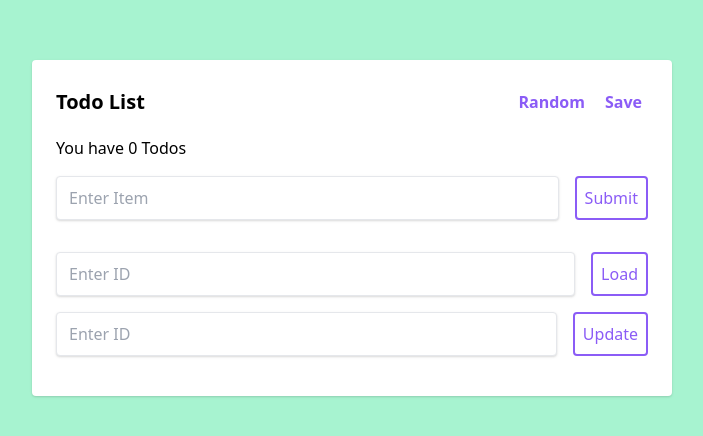
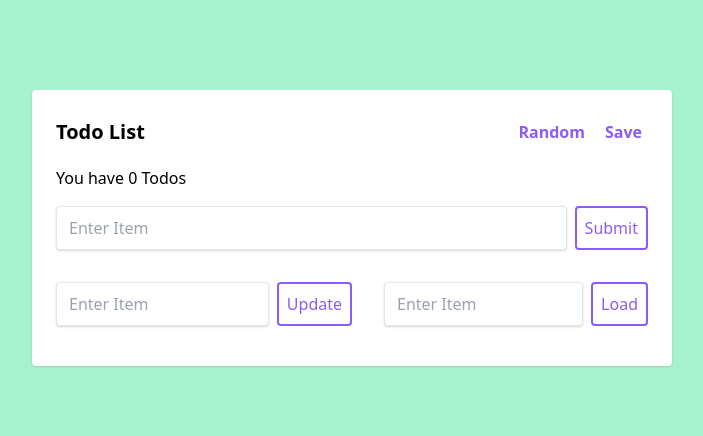
Before and after one commit to TroyeKizzz/todo-app, a React (Create React App) app in the folder frontend/: page / in a window 1280 px wide. Shown: the part 172-608 px from the top of the page, without its empty margins (288-991 px from the left). Built offline with nearby package versions, Linux system fonts and the light colour scheme.

Commit message:
Finished all functions

```diff
--- a/frontend/package.json
+++ b/frontend/package.json
@@ -11,6 +11,8 @@
     "react": "^17.0.2",
     "react-dom": "^17.0.2",
     "react-scripts": "^4.0.3",
+    "react-toastify": "^8.1.0",
+    "wc-toast": "^1.2.5",
     "web-vitals": "^1.1.2"
   },
   "scripts": {
--- a/frontend/src/App.js
+++ b/frontend/src/App.js
@@ -1,6 +1,7 @@
 import React from 'react';
 import './App.css';
-import axios from 'axios';
+import { ToastContainer, toast } from 'react-toastify';
+import 'react-toastify/dist/ReactToastify.css';
 
 class App extends React.Component {
   state = {
@@ -21,33 +22,28 @@ class App extends React.Component {
   }
 
   handleRandom = async() => {
-    await fetch(`http://21wsp4pw.course.tamk.cloud/api/v1/task/random`)
+    await fetch(`/api/v1/task/random`)
     .then((res) => res.json())
     .then((json) => {this.setState({tasks: [...this.state.tasks, {task: json.message, done: false, onCloud: false}]});})
   }
 
   handleSave = async() => {
-    const newList = this.state;
-    newList.tasks.map(todo => {
-      // if this task has the same ID as the edited task
-      delete todo["onCloud"];
-      return todo;
-   })
-    await fetch('http://21wsp4pw.course.tamk.cloud/api/v1/task/list', {
+    await fetch('/api/v1/task/list', {
       method: "POST",
       headers: {
         'Access-Control-Allow-Origin' : '*',
         'Content-Type': 'application/json'
       },
-      body: JSON.stringify(newList)
+      body: JSON.stringify(this.state)
     })
-    .then((response) => {
+    .then((response) => response.json()).then (data => {
+      toast.success(data);
       const newList = this.state.tasks.map(todo => {
         // if this task has the same ID as the edited task
         if (todo.onCloud === false) {
            //
            return {
-              _id: response._id,
+              _id: data,
               task: todo.task,
               done: todo.done,
               onCloud: true,
@@ -59,41 +55,39 @@ class App extends React.Component {
     })
     .catch(function (error) {
       console.log(error);
-    })
-
-
-  }
+      toast.error(error);
+    })}
 
   handleLoad = async(index) => {
     await fetch("/api/v1/task/list/" + index, {
       method: "GET"
     })
-      .then((response) => {
-        this.state.tasks.map(todo => {
-          // if this task has the same ID as the edited task
-          if (todo._id === index) {
-             //
-             return {
-                _id: response._id,
-                task: todo.task,
-                done: todo.done,
-                onCloud: true,
-             }
-          }
-          return todo;
+      .then((response) => response.json()).then (data => {
+        toast.success("Loading completed");
+        const newList = data.tasks.map(todo => {
+            return {
+            _id: index,
+            task: todo.task,
+            done: todo.done,
+            onCloud: true,
+            }
        })
+       this.setState({tasks: newList});
       })
       .catch(function (error) {
+        toast.error(error);
         console.log(error);
       });
   }
 
   handleUpdate = async(index) => {
-    let newTask;
-    this.state.tasks.map(todo => {
-      // if this task has the same ID as the edited task
-      if (todo._id === index) {newTask = todo;}
-      return todo;
+    let newTasks = this.state.tasks.map(todo => {
+      if (todo._id === index ){
+        return{
+          task: todo.task,
+          done: todo.done,
+        }
+      }
     })
     await fetch("/api/v1/task/list/" + index, {
       method: "PUT",
@@ -101,12 +95,24 @@ class App extends React.Component {
         'Access-Control-Allow-Origin' : '*',
         'Content-Type': 'application/json'
       },
-      body: JSON.stringify(newTask)
+      body: JSON.stringify({"tasks": newTasks})
     })
-      .then((response) => {
-
-      })
+    .then((response) => response.json()).then (data => {
+      // alert(data);
+      toast.success("Update completed");
+      const newList = this.state.tasks.map(todo => {
+        // if this task has the same ID as the edited task
+        if (todo.onCloud === false && todo._id === index) {
+           //
+           return {
+              onCloud: true,
+           }
+        }
+        return todo;
+     })
+    })
       .catch(function (error) {
+        toast.error(error);
         console.log(error);
       });
   }
@@ -128,11 +134,15 @@ class App extends React.Component {
   render() {
     return(
       <div className='wrapper h-screen w-screen flex items-center justify-center bg-green-200 font-sans'>
+        <ToastContainer />
         <div className='card frame bg-white rounded shadow p-6 m-4 w-full lg:w-2/4 '>
-          <Header numTodos={this.state.tasks.length} addRandom={this.handleRandom} onLoad={this.handleLoad} onUpdate={this.handleUpdate} onSave={this.handleSave}/>
+          <Header numTodos={this.state.tasks.length} addRandom={this.handleRandom}  onSave={this.handleSave}/>
           <SubmitForm onFormSubmit={this.handleSubmit} />
           <TodoList tasks={this.state.tasks} done={this.handleToggle} onDelete={this.handleDelete} />
-          <Footer />
+          <div className='flex w-full'>
+            <UpdateForm onUpdate={this.handleUpdate}/>
+            <LoadForm onLoad={this.handleLoad}/>
+          </div>
         </div>
       </div>
     );
@@ -159,7 +169,7 @@ class SubmitForm extends React.Component {
           placeholder='Enter Item'
           value={this.state.term}
           onChange={(e) => this.setState({term: e.target.value})}
-          className="transition-all shadow appearance-none border rounded w-full py-2 px-3 mr-4 mb-4 text-grey-darker"
+          className="transition-all shadow appearance-none border rounded w-full py-2 px-3 mr-2 mb-4 text-grey-darker"
         />
         <button className='transition-all flex-no-shrink p-2 border-2 rounded text-purple-500 mb-4 border-purple-500 hover:text-white hover:bg-purple-500'>Submit</button>
       </form>
@@ -185,35 +195,64 @@ const Header = (props) => {
   )
 }
 
-const Footer = (props) => {
-  return(
-    <div>
-      <div className='flex mt-4'>
-      <input
+class UpdateForm extends React.Component {
+  state = { term: '' };
+
+  handleSubmit = (e) => {
+    e.preventDefault();
+    if(this.state.term === '') return;
+    this.props.onUpdate(this.state.term);
+    this.setState({ term: '' });
+  }
+
+  render() {
+    return(
+      <form onSubmit={this.handleSubmit} className='flex w-full mt-4'>
+        <input
           type='text'
           className='input'
-          placeholder='Enter ID'
-          className="transition-all shadow appearance-none border rounded w-full py-2 px-3 mr-4 mb-4 text-grey-darker"
+          placeholder='Enter Item'
+          value={this.state.term}
+          onChange={(e) => this.setState({term: e.target.value})}
+          className="transition-all shadow w-full appearance-none border rounded w-full py-2 px-3 mr-2 mb-4 text-grey-darker"
+        />
+        <button className='transition-all flex-no-shrink p-2 border-2 rounded text-purple-500 mb-4 border-purple-500 hover:text-white hover:bg-purple-500'>Update</button>
+      </form>
+    );
+  }
+}
+
+class LoadForm extends React.Component {
+  state = { term: '' };
+
+  handleSubmit = (e) => {
+    e.preventDefault();
+    if(this.state.term === '') return;
+    this.props.onLoad(this.state.term);
+    this.setState({ term: '' });
+  }
+
+  render() {
+    return(
+      <form onSubmit={this.handleSubmit} className='flex w-full mt-4'>
+        <input
+          type='text'
+          className='input'
+          placeholder='Enter Item'
+          value={this.state.term}
+          onChange={(e) => this.setState({term: e.target.value})}
+          className="transition-all shadow  ml-8 appearance-none border rounded w-full py-2 px-3 mr-2 mb-4 text-grey-darker"
         />
         <button className='transition-all flex-no-shrink p-2 border-2 rounded text-purple-500 mb-4 border-purple-500 hover:text-white hover:bg-purple-500'>Load</button>
-      </div>
-      <div className='flex'>
-      <input
-          type='text'
-          className='input'
-          placeholder='Enter ID'
-          className="transition-all shadow appearance-none border rounded w-full py-2 px-3 mr-4 mb-4 text-grey-darker"
-        />
-        <button className='transition-all flex-no-shrink p-2 border-2 rounded text-purple-500 mb-4 border-purple-500 hover:text-white hover:bg-purple-500'>Update</button>
-      </div>
-    </div>
-  )
+      </form>
+    );
+  }
 }
 
 
 const TodoList = (props) => {
   const todos = props.tasks.map((todo, index) => {
-    return <Todo content={todo.task} todo={todo} id={index} key={index} done={props.done} onDelete={props.onDelete} />
+    return <Todo content={todo.task} todo={todo} id={index} _id={todo._id} key={index} done={props.done} onDelete={props.onDelete} />
   })
   return(
     <div className='list-wrapper'>
```
Also changed, not shown: 1 other file (tests, documents, lock files or other folders).
